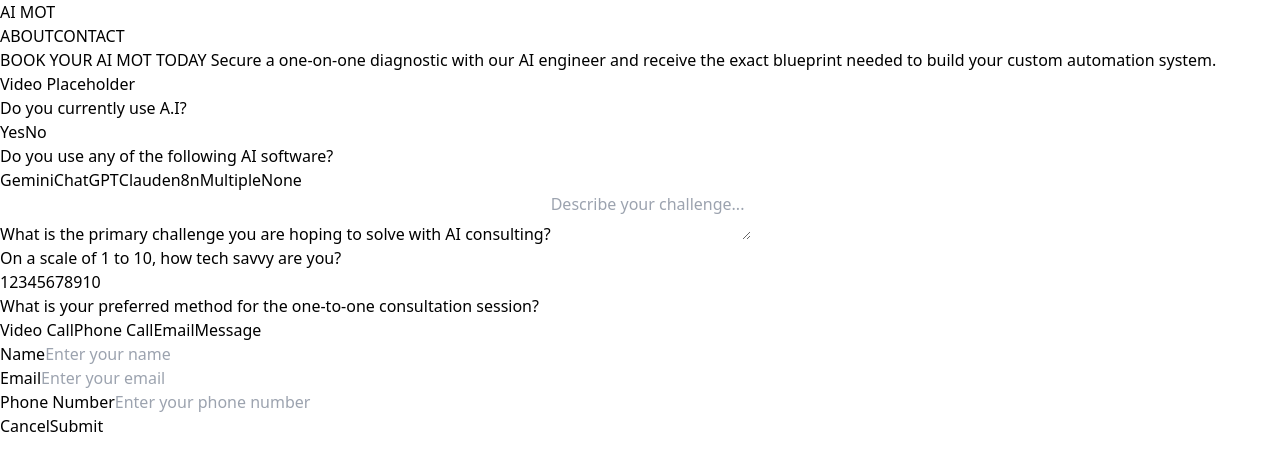
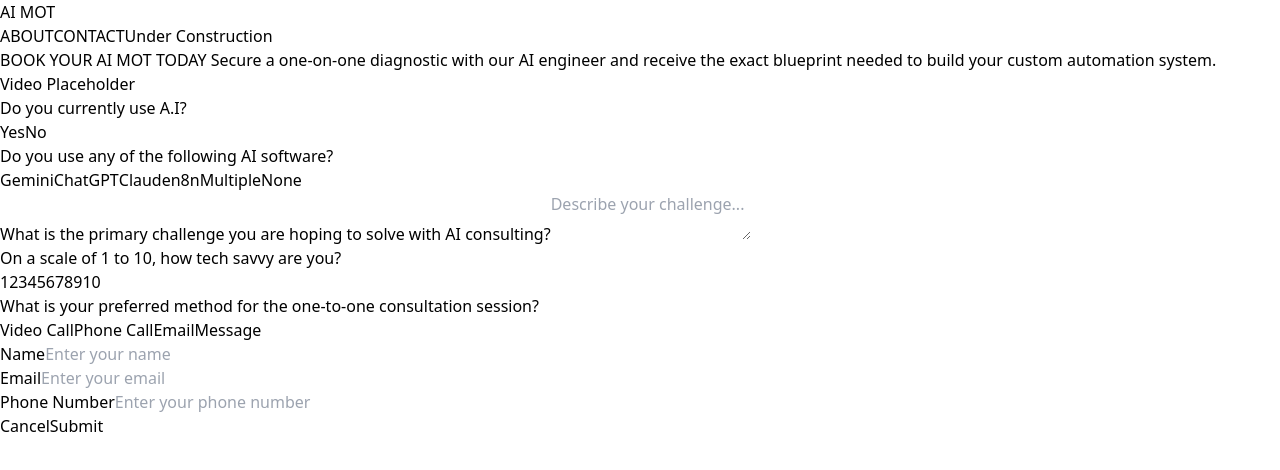
Before and after one commit to SteveW555/AI-MOT, a React (Vite) app: page / in a window 1280 px wide. Shown: the top 470 px of the page. Built offline with nearby package versions, Linux system fonts and the light colour scheme.

Commit message:
under construction

```diff
--- a/src/App.tsx
+++ b/src/App.tsx
@@ -61,9 +61,10 @@ function AIMotLanding() {
             <header className="bg-transparent border-b border-blue-200/50">
                 <div className="max-w-7xl mx-auto px-4 sm:px-6 lg:px-8 py-4 flex justify-between items-center">
                     <h1 className="text-2xl font-bold text-slate-900 drop-shadow-sm">AI MOT</h1>
-                    <nav className="flex gap-6">
+                    <nav className="flex gap-6 items-center">
                         <a href="/about" className="text-sm font-bold text-slate-700 hover:text-blue-600 transition drop-shadow-sm">ABOUT</a>
                         <a href="/contact" className="text-sm font-bold text-slate-700 hover:text-blue-600 transition drop-shadow-sm">CONTACT</a>
+                        <span className="bg-red-600 text-white text-xs font-bold px-2 py-1 rounded">Under Construction</span>
                     </nav>
                 </div>
             </header>
```
